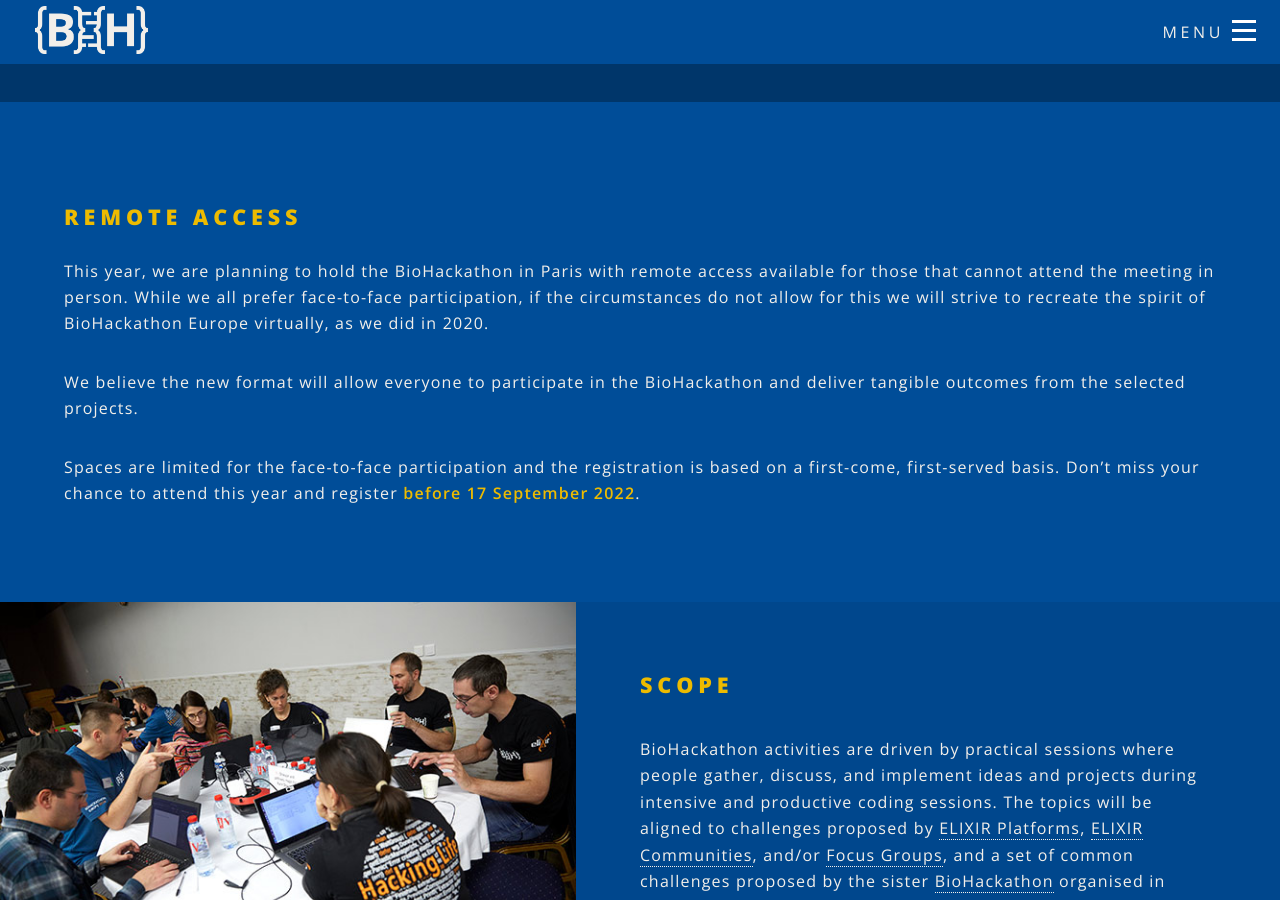
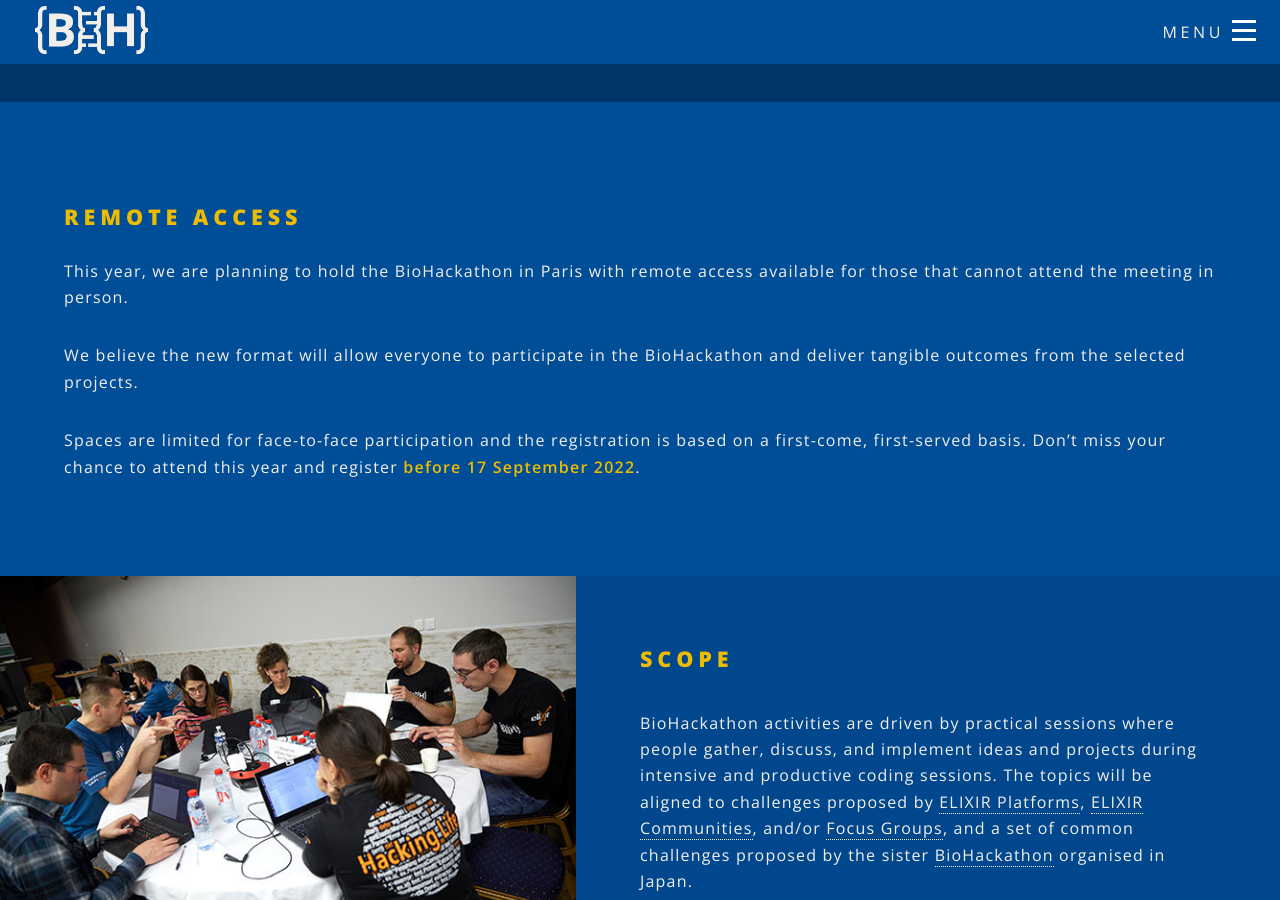
Before and after one commit to elixir-europe/biohackathon-europe-2022, a Jekyll site: the page built from index.html, in a window 1280 px wide and 900 px high, scrolled down 1704 px. Built offline with Jekyll 4.4.1, drawn with Linux system fonts in a browser that asks for light colours; nearby versions of some CDN libraries.

Commit message:
Update home page text

```diff
--- a/index.html
+++ b/index.html
@@ -75,10 +75,10 @@
 <section class="wrapper spotlight style4" id="landing-remote-access">
 	<div class="inner">
 			<h2>Remote access</h2>
-			<p>This year, we are planning to hold the BioHackathon in Paris with remote access available for those that cannot attend the meeting in person. While we all prefer face-to-face participation, if the circumstances do not allow for this we will strive to recreate the spirit of BioHackathon Europe virtually, as we did in 2020. </p>
+			<p>This year, we are planning to hold the BioHackathon in Paris with remote access available for those that cannot attend the meeting in person. </p>
 <p>We believe the new format will allow everyone to participate in the BioHackathon and deliver tangible outcomes from the selected projects.</p>
 
-<p>Spaces are limited for the face-to-face participation and the registration is based on a first-come, first-served basis. Don’t miss your chance to attend this year and register <strong>before 17 September 2022</strong>.</p>
+<p>Spaces are limited for face-to-face participation and the registration is based on a first-come, first-served basis. Don’t miss your chance to attend this year and register <strong>before 17 September 2022</strong>.</p>
 
 
 	    </div>
```
